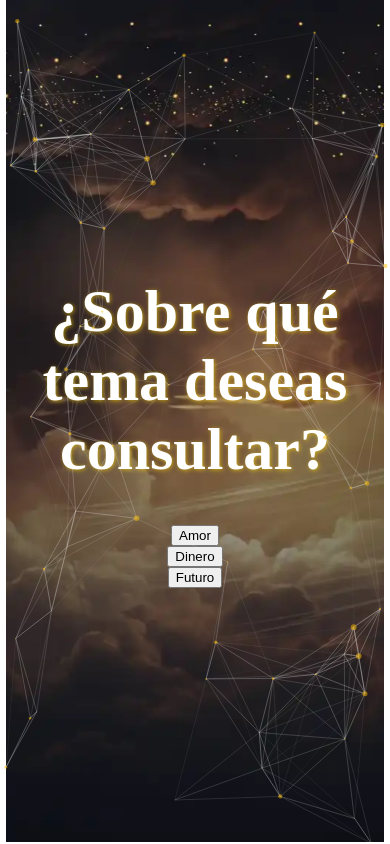
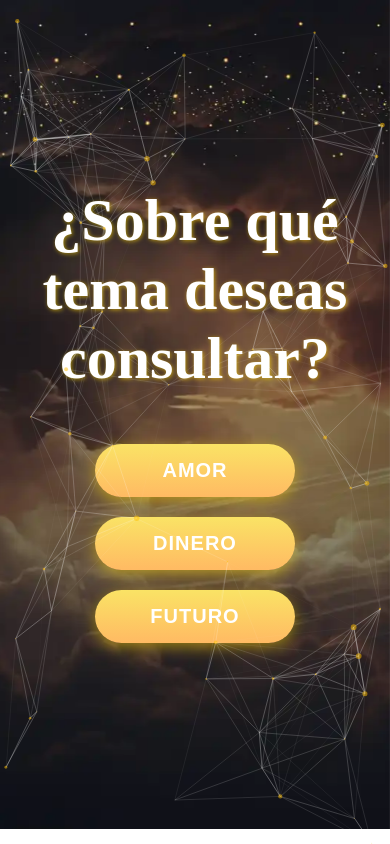
Before and after one commit to AgomezAp/TarotEcuador, an Angular app in the folder Tarot/: page /welcome in a window 390 px wide. Built offline with nearby package versions, Linux system fonts and the light colour scheme.

Commit message:
Refactor welcome component styles for improved layout and responsiveness

```diff
--- a/Tarot/src/app/components/welcome/welcome.component.css
+++ b/Tarot/src/app/components/welcome/welcome.component.css
@@ -1,3 +1,4 @@
+
 .background {
   background: url("/IMAGEN-ORIGEN-scaled-1.webp") no-repeat center center fixed;
   background-size: cover;
@@ -7,20 +8,18 @@
   justify-content: center;
   align-items: center;
   height: 100vh;
-  margin-top: -10px;
-  margin-left: -10px;
-  margin-right: -10px;
-  margin-bottom: -10px;
+  margin-top: -23px;
+  margin-left: -17px;
+  margin-right:-17px;
+  margin-bottom: -9px;
   overflow: hidden;
   z-index: 1;
 }
-
-.particulas {
+.particulas{
   position: absolute;
   z-index: 1;
   overflow: hidden;
 }
-
 .content-container {
   display: flex;
   font-family: Arial, sans-serif;
@@ -43,8 +42,7 @@ h1 {
   color: #ffffff;
   text-shadow: 1px 1px 4px rgba(255, 215, 0, 0.6);
 }
-
-.start-button {
+.start-button-amor, .start-button-futuro, .start-button-dinero {
   padding: 15px 30px;
   font-size: 20px;
   color: white;
```
